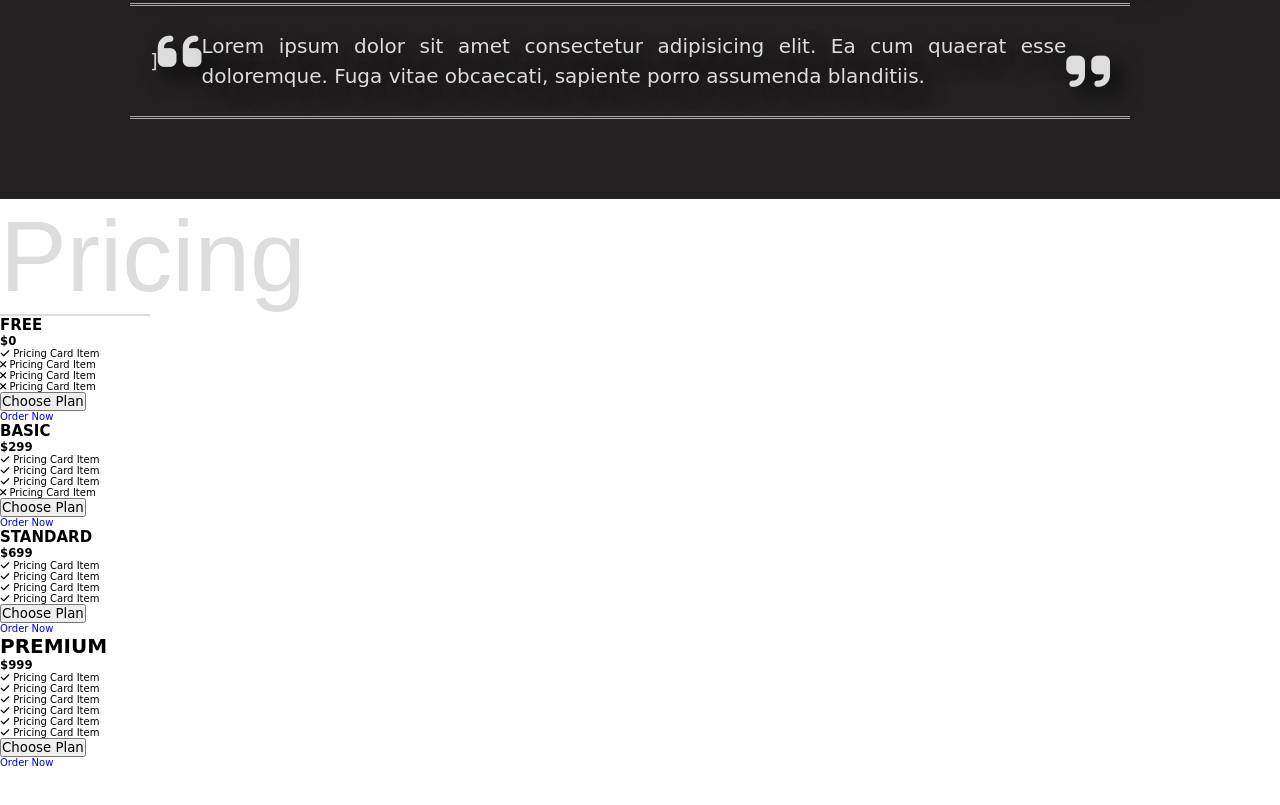
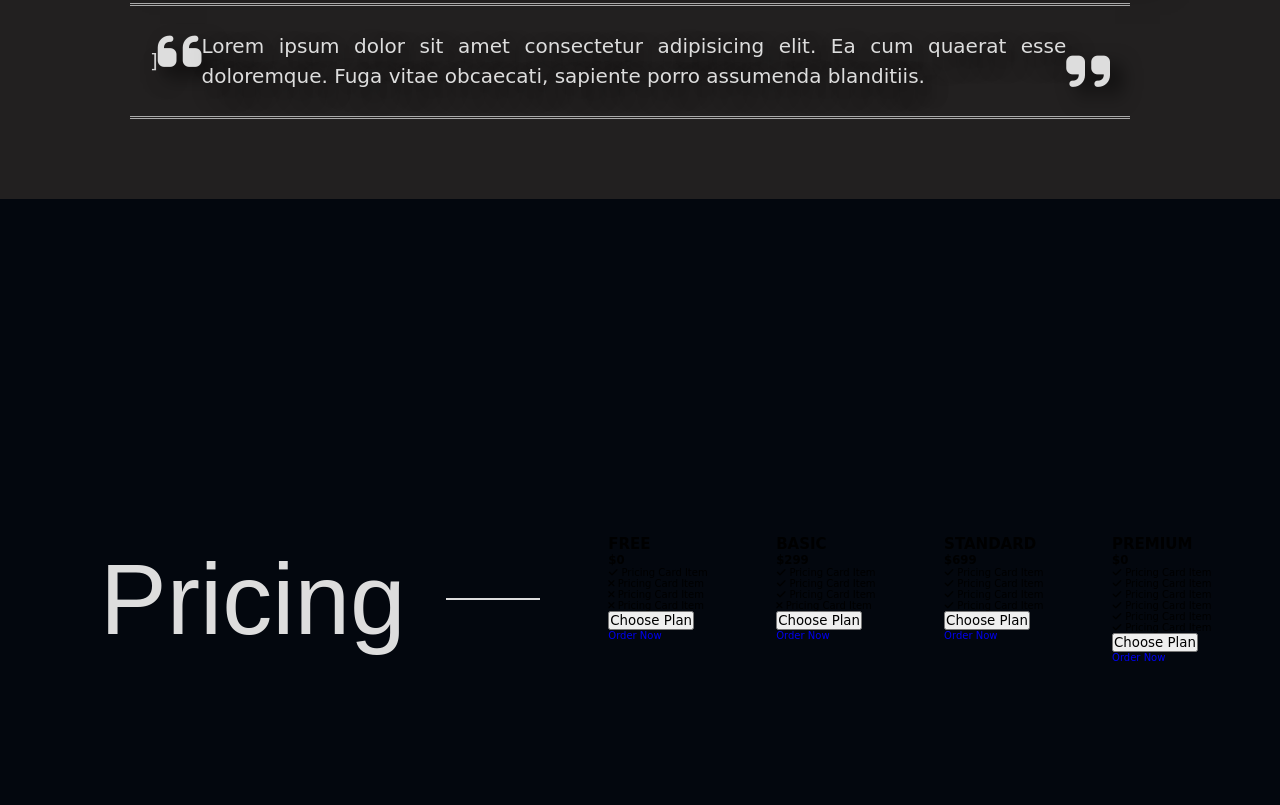
Before and after one commit to Johnjohnn/Agency-Website, a plain HTML site: page index.html in a window 1280 px wide. Shown: the part 1412-2217 px from the top of the page. Before the commit the page ends 2180 px from the top, so only its background shows below. Drawn offline with Linux system fonts and the light colour scheme.

Commit message:
working on styling cards

```diff
--- a/index.html
+++ b/index.html
@@ -101,12 +101,13 @@
                             <span>Pricing Card Item</span>
                         </li>
                       </ul>
-                      <button class="pricing-card-btn-free">Choose Plan</button>
+                      <button class="pricing-card-btn">Choose Plan</button>
                   </div>
                   <div class="pricing-card-back back-free">
                       <a href="#">Order Now</a>
                   </div>
               </div>
+              <div class="pricing-card">
                 <div class="pricing-card-front">
                     <h1 class="pricing-card-heading heading-basic">BASIC</h1>
                     <h3 class="pricing-card-price">$299</h3>
@@ -128,12 +129,13 @@
                           <span>Pricing Card Item</span>
                       </li>
                     </ul>
-                <button class="pricing-card-btn-basic">Choose Plan</button>
+                    <button class="pricing-card-btn btn-basic">Choose Plan</button>
                 </div>
                 <div class="pricing-card-back back-basic">
                     <a href="#">Order Now</a>
                 </div>
             </div>
+            <div class="pricing-card">
                 <div class="pricing-card-front">
                     <h1 class="pricing-card-heading heading-standard">STANDARD</h1>
                     <h3 class="pricing-card-price">$699</h3>
@@ -155,15 +157,16 @@
                           <span>Pricing Card Item</span>
                       </li>
                     </ul>
-            <button class="pricing-card-btn-standard">Choose Plan</button>
+                    <button class="pricing-card-btn btn-standard">Choose Plan</button>
                 </div>
                 <div class="pricing-card-back back-standard">
                     <a href="#">Order Now</a>
                 </div>
             </div>
+            <div class="pricing-card">
                 <div class="pricing-card-front">
-        <h1 class="pricing-card-heading heading-prmium">PREMIUM</h1>
-        <h3 class="pricing-card-price">$999</h3>
+                    <h1 class="pricing-card-heading heading-premium">PREMIUM</h1>
+                    <h3 class="pricing-card-price">$0</h3>
                     <ul class="pricing-card-list list-premium">
                         <li>
                             <i class="fas fa-check"></i>
@@ -190,11 +193,10 @@
                         <span>Pricing Card Item</span>
                     </li>
                     </ul>
-        <button class="pricing-card-btn-premium">Choose Plan</button>
+                    <button class="pricing-card-btn btn-premium">Choose Plan</button>
                 </div>
-    <div class="pricing-card-back back-premium">
+                <div class="pricing-card-back back-standard">
                     <a href="#">Order Now</a>
-    </div>
                 </div>
             </div>
       </section>
--- a/style.css
+++ b/style.css
@@ -351,3 +351,20 @@ transform: translateY(0);
     font-size: 5rem;
 }
 /* End of Section 2 */
+
+/* Section 3 */
+.section-3{
+    width: 100%;
+    height: 100vh;
+    background-color: #03070e;
+    display: flex;
+    align-items: center;
+    padding-left:10rem;
+}
+
+.pricing-cards-wrapper {
+    width: 100%;
+    display: flex;
+    justify-content: space-evenly;
+}
+/* End of Section 3 */
```
Lines whose indentation alone changed are shown as unchanged.
